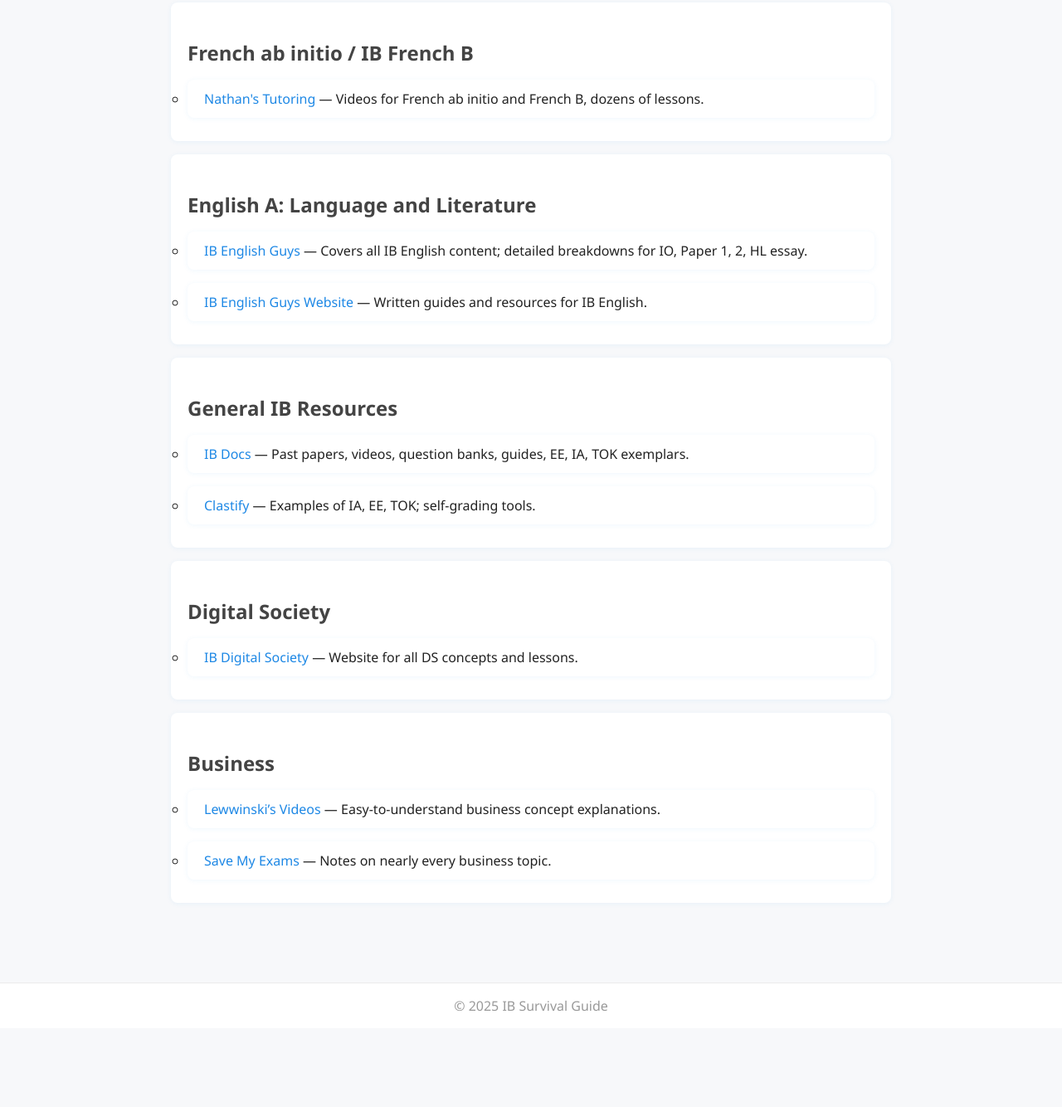
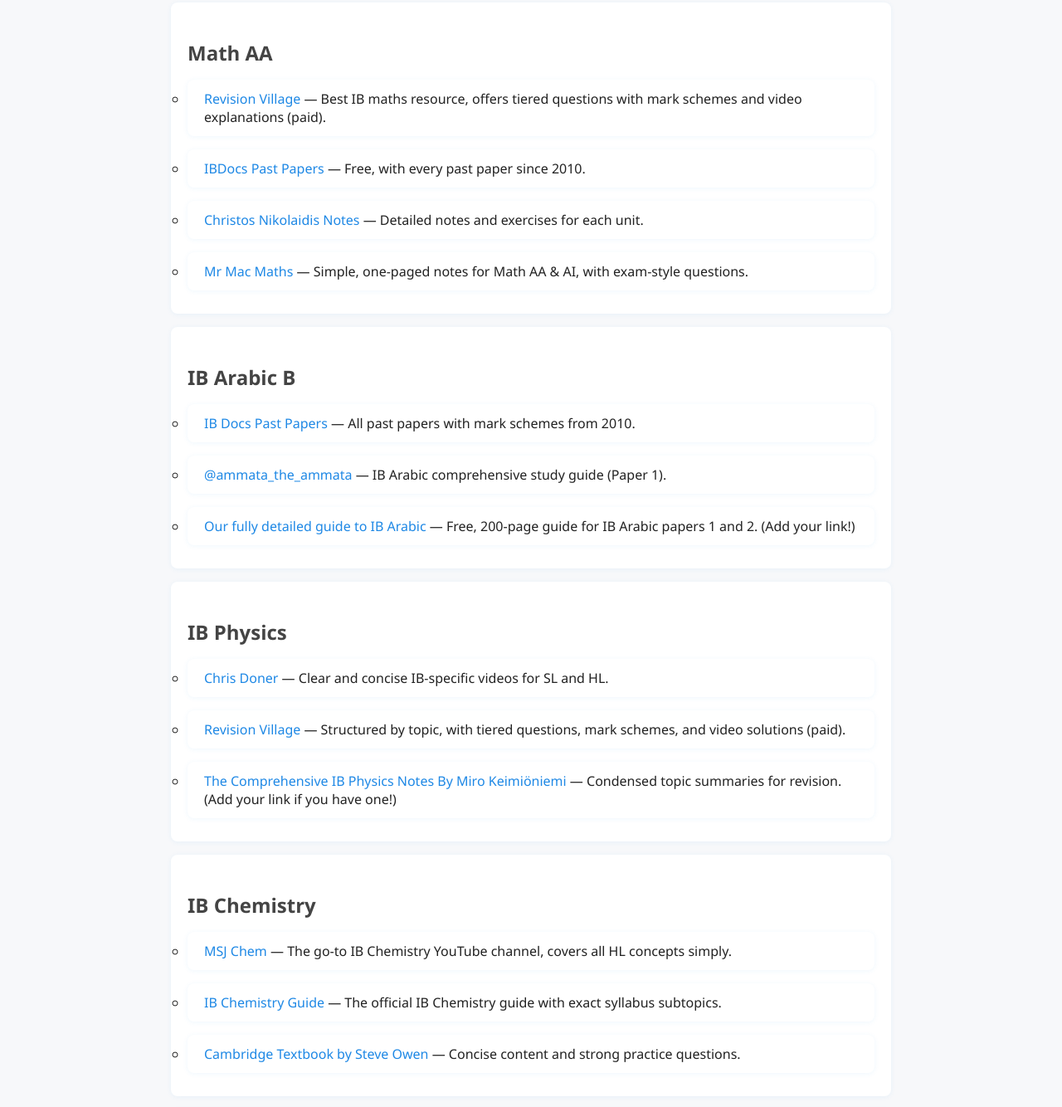
Before and after one commit to belalmohd/ib-survival-guide, a plain HTML site: page materials.html in a window 1280 px wide. Shown: the part 590-1924 px from the top of the page at 83% size. Before the commit the page ends 1829 px from the top, so only its background shows below. Drawn offline with Linux system fonts and the light colour scheme.

Commit message:
Update materials.html

```diff
--- a/materials.html
+++ b/materials.html
@@ -22,22 +22,69 @@
         <section class="content">
             <h1>Study Materials</h1>
             <ul class="materials-list">
+
+                <!-- Math AI -->
                 <li>
                     <h2>Math AI</h2>
                     <ul>
-                        <li><a href="https://www.youtube.com/channel/UC51ZlkwaUIXYdnT6O06INcQ" target="_blank">Quiroz Math</a> — Best math AI channel, detailed explanations for all questions.</li>
-                        <li><a href="https://www.youtube.com/@MLPBMathematics-cp4tn/videos" target="_blank">MLPB Mathematics</a> — Great explanations for newer content (e.g., N24, exams).</li>
-                        <li><a href="https://www.youtube.com/channel/UCKB3jYVzPtWaaiza4QUr40A" target="_blank">IB League Math</a> — Paper 1, 2, 3 breakdowns for HL, some SL content.</li>
+                        <li><a href="https://www.youtube.com/@QuirozMath" target="_blank">Quiroz Math</a> — Best math AI channel, detailed explanations for all questions.</li>
+                        <li><a href="https://www.youtube.com/@MLPBMathematics" target="_blank">MLPB Mathematics</a> — Great explanations for newer content (e.g., N24, exams).</li>
+                        <li><a href="https://www.youtube.com/@IBLEAGUEMATH" target="_blank">IB League Math</a> — Paper 1, 2, 3 breakdowns for HL, some SL content.</li>
                         <li><a href="https://www.youtube.com/@BrilliantLearning" target="_blank">Brilliant Learning (MAI SL)</a> — Past papers for MAI SL.</li>
                         <li><a href="https://www.youtube.com/@BrilliantLearning" target="_blank">Brilliant Learning (MAI HL)</a> — Past papers for MAI HL.</li>
                     </ul>
                 </li>
+
+                <!-- Math AA -->
+                <li>
+                    <h2>Math AA</h2>
+                    <ul>
+                        <li><a href="https://www.revisionvillage.com/" target="_blank">Revision Village</a> — Best IB maths resource, offers tiered questions with mark schemes and video explanations (paid).</li>
+                        <li><a href="https://www.ibdocuments.com/" target="_blank">IBDocs Past Papers</a> — Free, with every past paper since 2010.</li>
+                        <li><a href="https://www.christosnikolaidis.com/ib-math-aa-notes" target="_blank">Christos Nikolaidis Notes</a> — Detailed notes and exercises for each unit.</li>
+                        <li><a href="https://www.mrmacmaths.com/" target="_blank">Mr Mac Maths</a> — Simple, one-paged notes for Math AA & AI, with exam-style questions.</li>
+                    </ul>
+                </li>
+
+                <!-- IB Arabic B -->
+                <li>
+                    <h2>IB Arabic B</h2>
+                    <ul>
+                        <li><a href="https://www.ibdocuments.com/" target="_blank">IB Docs Past Papers</a> — All past papers with mark schemes from 2010.</li>
+                        <li><a href="https://www.instagram.com/ammata_the_ammata/" target="_blank">@ammata_the_ammata</a> — IB Arabic comprehensive study guide (Paper 1).</li>
+                        <li><a href="#" target="_blank">Our fully detailed guide to IB Arabic</a> — Free, 200-page guide for IB Arabic papers 1 and 2. (Add your link!)</li>
+                    </ul>
+                </li>
+
+                <!-- IB Physics -->
+                <li>
+                    <h2>IB Physics</h2>
+                    <ul>
+                        <li><a href="https://www.youtube.com/@ChrisDoner" target="_blank">Chris Doner</a> — Clear and concise IB-specific videos for SL and HL.</li>
+                        <li><a href="https://www.revisionvillage.com/" target="_blank">Revision Village</a> — Structured by topic, with tiered questions, mark schemes, and video solutions (paid).</li>
+                        <li><a href="https://drive.google.com/file/d/1oV8QblQwP3eKjZp3VZxyG1u6ZK6Wn3yT/view?usp=sharing" target="_blank">The Comprehensive IB Physics Notes By Miro Keimiöniemi</a> — Condensed topic summaries for revision. (Add your link if you have one!)</li>
+                    </ul>
+                </li>
+
+                <!-- IB Chemistry -->
+                <li>
+                    <h2>IB Chemistry</h2>
+                    <ul>
+                        <li><a href="https://www.youtube.com/@msjchem" target="_blank">MSJ Chem</a> — The go-to IB Chemistry YouTube channel, covers all HL concepts simply.</li>
+                        <li><a href="https://www.ibo.org/programmes/diploma-programme/curriculum/sciences/chemistry/" target="_blank">IB Chemistry Guide</a> — The official IB Chemistry guide with exact syllabus subtopics.</li>
+                        <li><a href="https://www.cambridge.org/9781108863195" target="_blank">Cambridge Textbook by Steve Owen</a> — Concise content and strong practice questions.</li>
+                    </ul>
+                </li>
+
+                <!-- French ab initio / IB French B -->
                 <li>
                     <h2>French ab initio / IB French B</h2>
                     <ul>
-                        <li><a href="https://www.youtube.com/@nathanstutoring" target="_blank">Nathan's Tutoring</a> — Videos for French ab initio and French B, dozens of lessons.</li>
+                        <li><a href="https://www.youtube.com/@NathanTutoring" target="_blank">Nathan's Tutoring</a> — Videos for French ab initio and French B, dozens of lessons.</li>
                     </ul>
                 </li>
+
+                <!-- English A: Language and Literature -->
                 <li>
                     <h2>English A: Language and Literature</h2>
                     <ul>
@@ -45,19 +92,25 @@
                         <li><a href="https://www.ibenglishguys.com/" target="_blank">IB English Guys Website</a> — Written guides and resources for IB English.</li>
                     </ul>
                 </li>
+
+                <!-- General IB Resources -->
                 <li>
                     <h2>General IB Resources</h2>
                     <ul>
-                        <li><a href="https://dl.ibdocs.re/" target="_blank">IB Docs</a> — Past papers, videos, question banks, guides, EE, IA, TOK exemplars.</li>
+                        <li><a href="https://www.ibdocuments.com/" target="_blank">IB Docs</a> — Past papers, videos, question banks, guides, EE, IA, TOK exemplars.</li>
                         <li><a href="https://www.clastify.com/" target="_blank">Clastify</a> — Examples of IA, EE, TOK; self-grading tools.</li>
                     </ul>
                 </li>
+
+                <!-- Digital Society -->
                 <li>
                     <h2>Digital Society</h2>
                     <ul>
                         <li><a href="https://www.ibdigitalsociety.com/" target="_blank">IB Digital Society</a> — Website for all DS concepts and lessons.</li>
                     </ul>
                 </li>
+
+                <!-- Business -->
                 <li>
                     <h2>Business</h2>
                     <ul>
@@ -65,6 +118,7 @@
                         <li><a href="https://www.savemyexams.com/" target="_blank">Save My Exams</a> — Notes on nearly every business topic.</li>
                     </ul>
                 </li>
+
             </ul>
         </section>
     </main>
```
